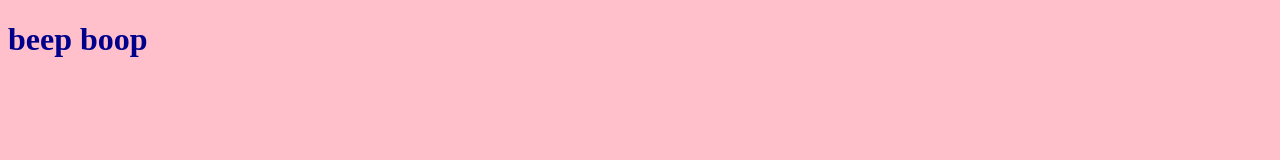
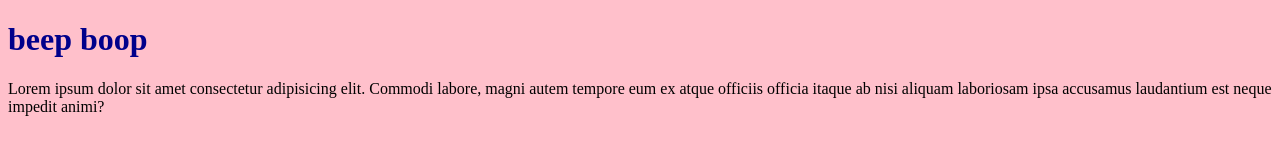
Before and after one commit to rebmac/myGetProject, a plain HTML site: page index.html in a window 1280 px wide. Drawn offline with Linux system fonts and the light colour scheme.

Commit message:
new updates to index file

```diff
--- a/index.html
+++ b/index.html
@@ -3,11 +3,12 @@
 <head>
     <meta charset="UTF-8">
     <meta name="viewport" content="width=device-width, initial-scale=1.0">
-    <title>Document</title>
+    <title>Website Name</title>
     <link rel="stylesheet" href="styles.css">
 </head>
 <body>
     <h1>beep boop</h1>
+    <p>Lorem ipsum dolor sit amet consectetur adipisicing elit. Commodi labore, magni autem tempore eum ex atque officiis officia itaque ab nisi aliquam laboriosam ipsa accusamus laudantium est neque impedit animi?</p>
 
 </body>
 </html>
```
